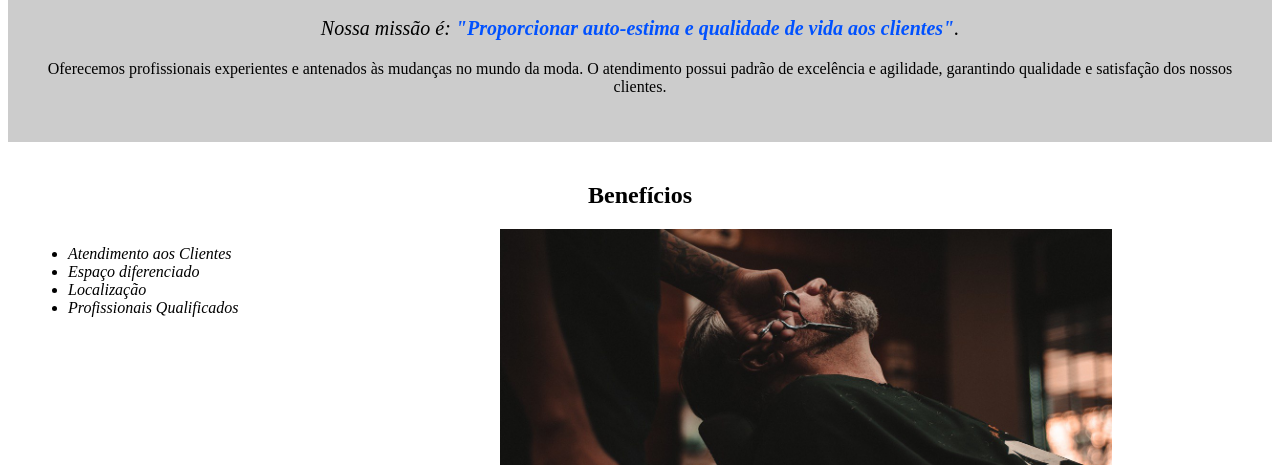
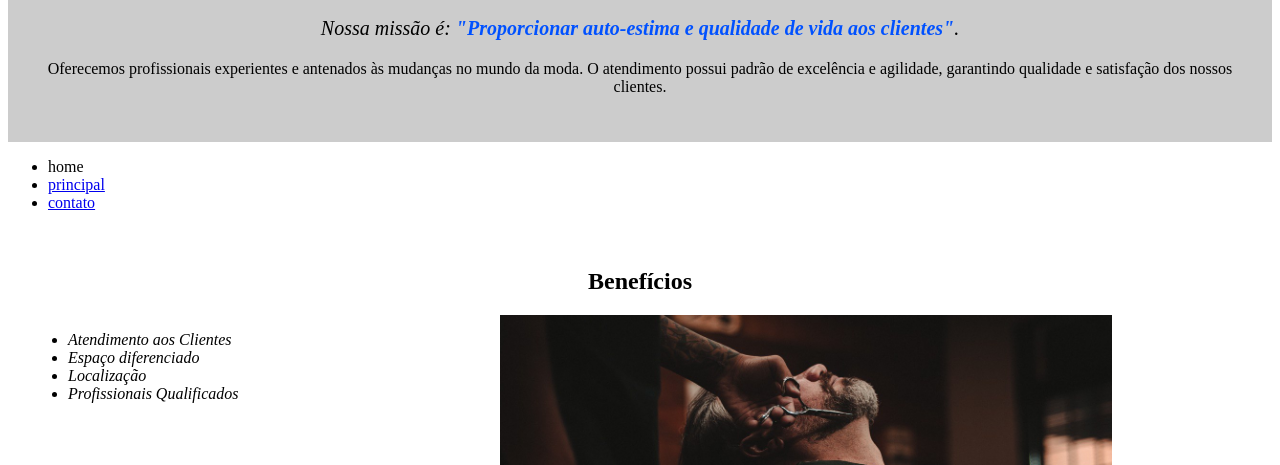
Before and after one commit to visoars/projeto, a plain HTML site: page index.html in a window 1280 px wide. Shown: the part 635-1100 px from the top of the page. Drawn offline with Linux system fonts and the light colour scheme.

Commit message:
alteração

```diff
--- a/index.html
+++ b/index.html
@@ -9,7 +9,8 @@
     <body>
         <img id="banner" src="banner.jpg">
 
-       <div class="principal">
+
+<div class="principal">
     <h1>Sobre a Barbearia Alura</h1>
 
     <p>Localizada no coração da cidade a <strong>Barbearia Alura</strong> traz para o mercado o que há de melhor para o seu cabelo e barba.
@@ -20,6 +21,12 @@
     <p>Oferecemos profissionais experientes e antenados às mudanças no mundo da moda.
     O atendimento possui padrão de excelência e agilidade, garantindo qualidade e satisfação dos nossos clientes.</p>
 </div>
+<ul>
+<li><a href="index.html"></a>home</a></li>
+<li><a href="principal.html">principal</a></li>
+<li><a href="contato.html">contato</a></li>
+
+</ul>
 
 <div class="beneficios">
     <h2>Benefícios</h2>
```
